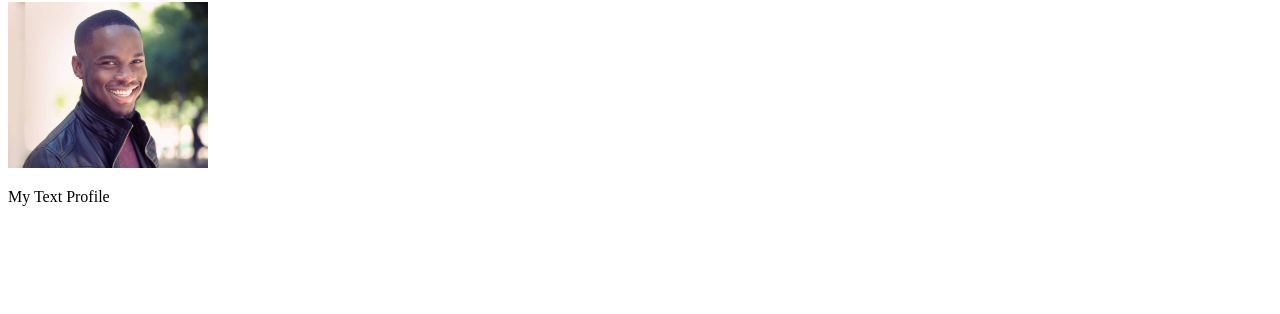
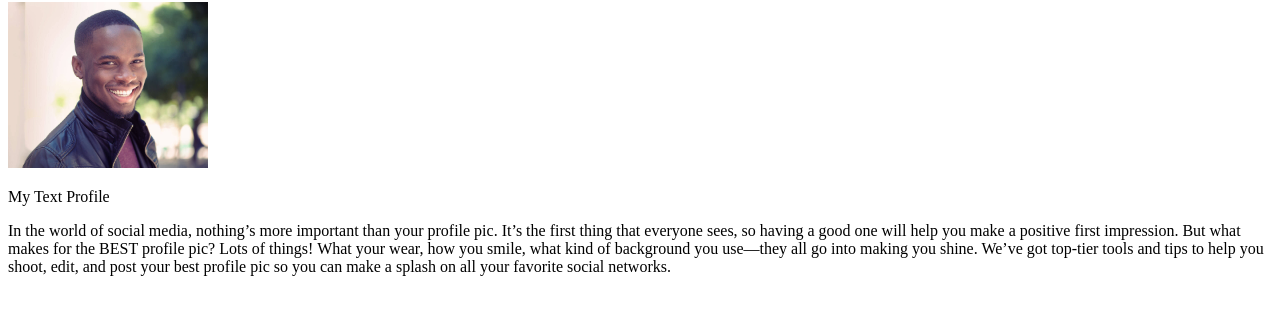
Before and after one commit to kozhandaitcet/Project, a plain HTML site: page index.html in a window 1280 px wide. Shown: the part 136-450 px from the top of the page. Drawn offline with Linux system fonts and the light colour scheme.

Commit message:
added paragraph

```diff
--- a/index.html
+++ b/index.html
@@ -10,5 +10,8 @@
     <h1>My Name</h1>
     <img width="200px" src="Profile.jpg" alt="">
     <p>My Text Profile</p>
+    <p>In the world of social media, nothing’s more important than your profile pic. It’s the first thing that everyone sees, so having a good one will help you make a positive first impression.
+
+        But what makes for the BEST profile pic? Lots of things! What your wear, how you smile, what kind of background you use—they all go into making you shine. We’ve got top-tier tools and tips to help you shoot, edit, and post your best profile pic so you can make a splash on all your favorite social networks.</p>
 </body>
 </html>
```
